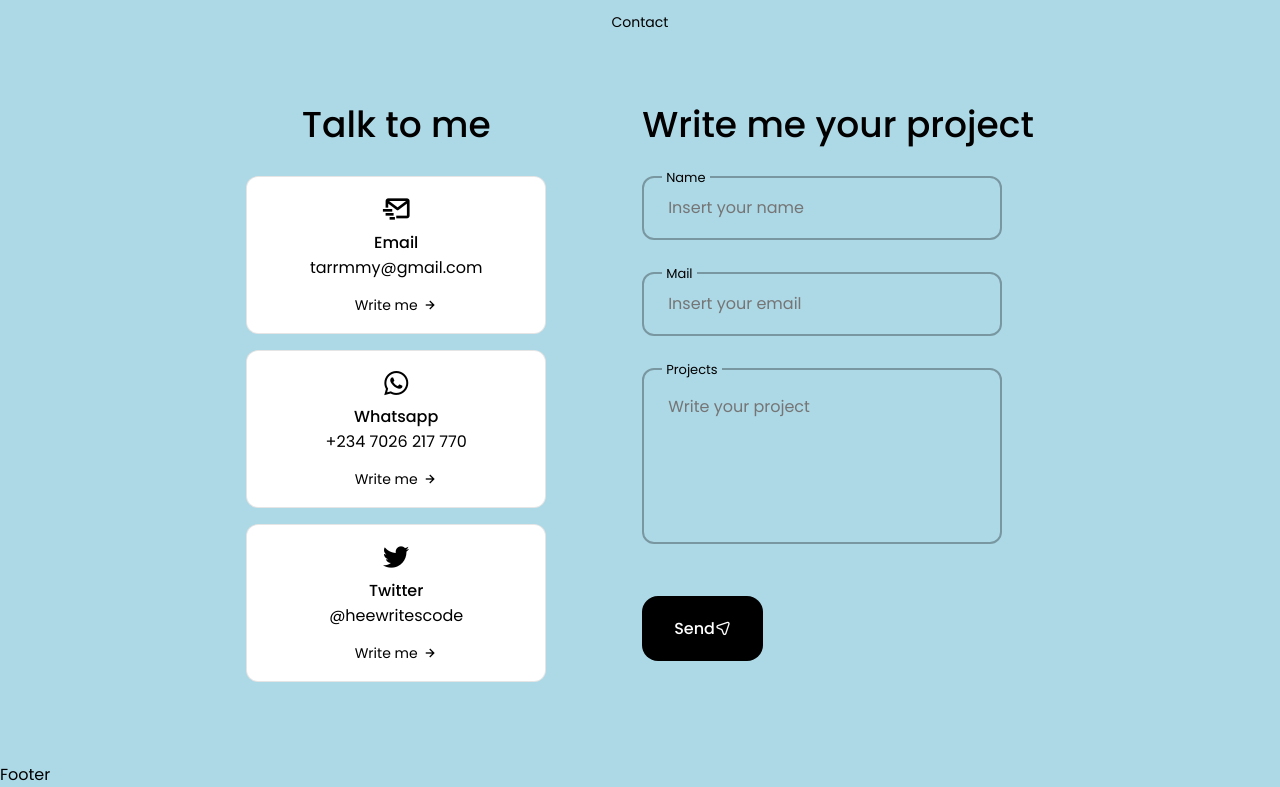
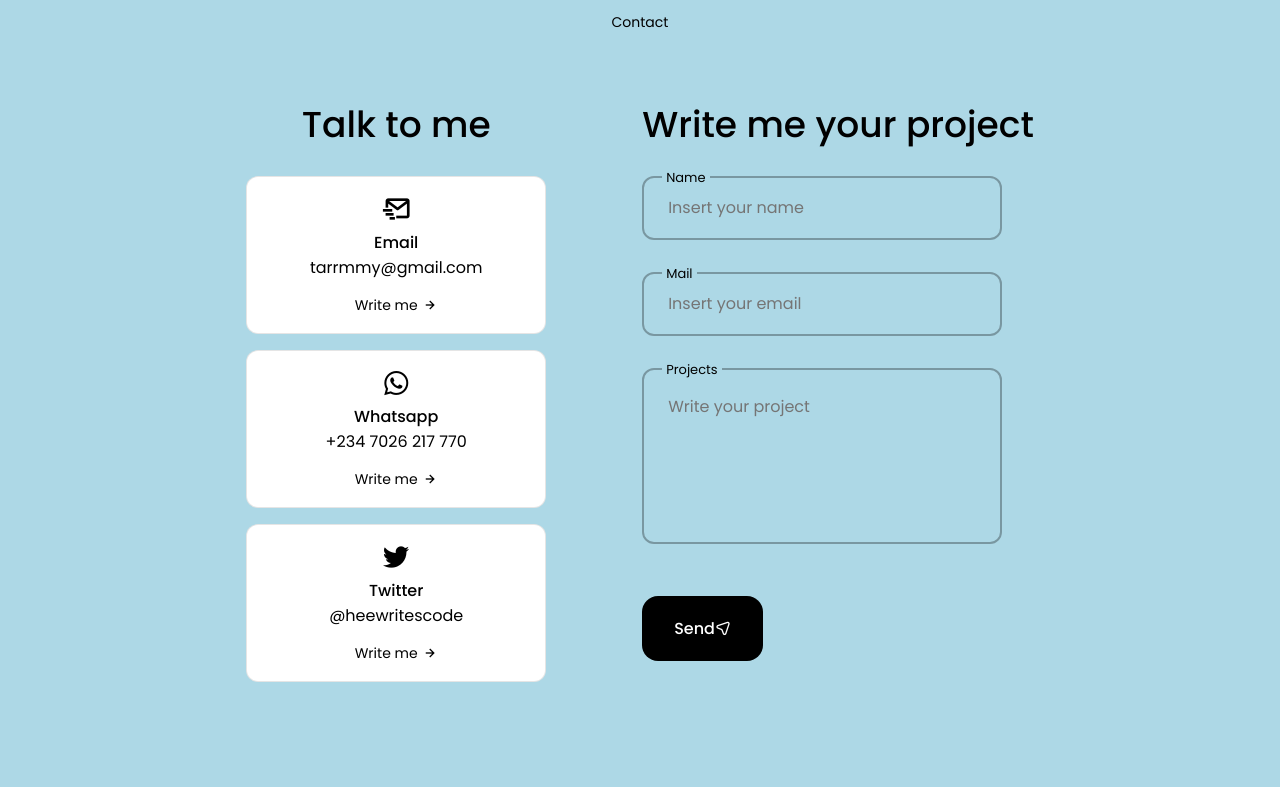
Before and after one commit to tarrmmy/Personal-Portfolio, a React (Create React App) app: page / in a window 1280 px wide. Shown: the part 4012-4799 px from the top of the page. After the commit the page ends 4774 px from the top, so only its background shows below. Built offline with nearby package versions, Linux system fonts and the light colour scheme.

Commit message:
On the final part- Footer

```diff
--- a/src/App.js
+++ b/src/App.js
@@ -8,7 +8,7 @@
 import Qualification from './components/qualification/Qualification';
 import Testimonials from './components/testimonials/Testimonials';
 import Contact from './components/contact/Contact';
-import Footer from './components/footer/Footer';
+// import Footer from './components/footer/Footer';
 
 function App() {
   return (
@@ -22,7 +22,7 @@
         <Qualification />
         <Testimonials />
         <Contact />
-        <Footer />
+        {/* <Footer /> */}
       </main>
     </div>
   );
--- a/src/components/footer/Footer.jsx
+++ b/src/components/footer/Footer.jsx
@@ -3,7 +3,23 @@
 
 const Footer = () => {
   return (
-    <div>Footer</div>
+    <footer className="footer">
+        <div className="footer__container container">
+            <h1 className="footer__title">Ibraheem</h1>
+
+            <ul className="footer__list">
+                <li>
+                    <a href="#about" className="footer__link">About</a>
+                </li>
+                <li>
+                    <a href="#portfolio" className="footer__link">Project</a>
+                </li>
+                <li>
+                    <a href="#testimonials" className="footer__link">Testimonials</a>
+                </li>
+            </ul>
+        </div>
+    </footer>
   )
 }
 
```
